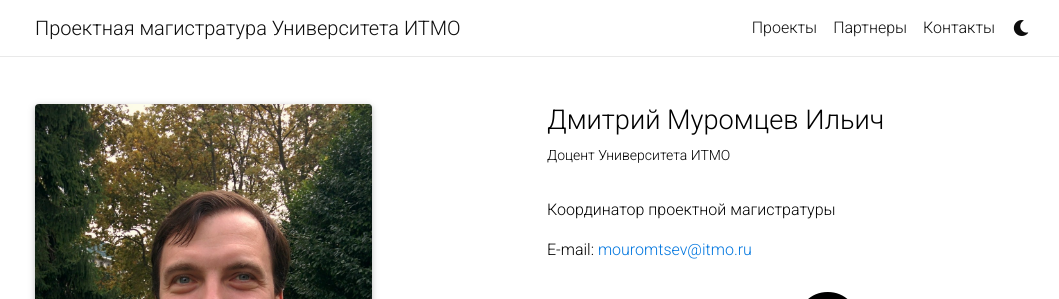
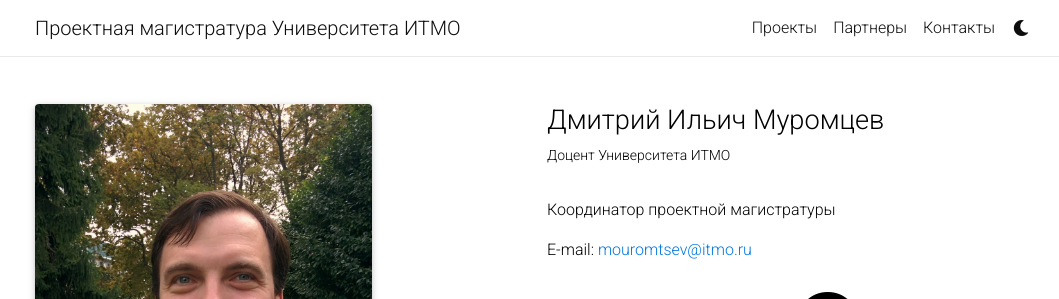
Before and after one commit to itmo-cse/itmo-cse.github.io, a Jekyll site: the page built from _staff_members/mouromtsev.md, in a window 1280 px wide. Shown: the top 299 px of the page, without its empty margins (108-1167 px from the left). Built offline with Jekyll 4.4.1, drawn with Linux system fonts in a browser that asks for light colours; nearby versions of some CDN libraries; a style sheet for code colours, icons or effects is not loaded.

Commit message:
fix msurname

```diff
--- a/_layouts/staff_member.html
+++ b/_layouts/staff_member.html
@@ -16,7 +16,7 @@ layout: default
                 <div class="col-sm mt-3 mt-md-0" >
 
     <header class="post-header">
-        <h2 class="post-title">{{ page.name }} {{ page.surname }} {{ page.patronym }} </h2>
+        <h2 class="post-title">{{ page.name }} {{ page.patronym }} {{ page.surname }}</h2>
         <p class="post-description">{{ page.position }}</p>
     </header>
 
```
